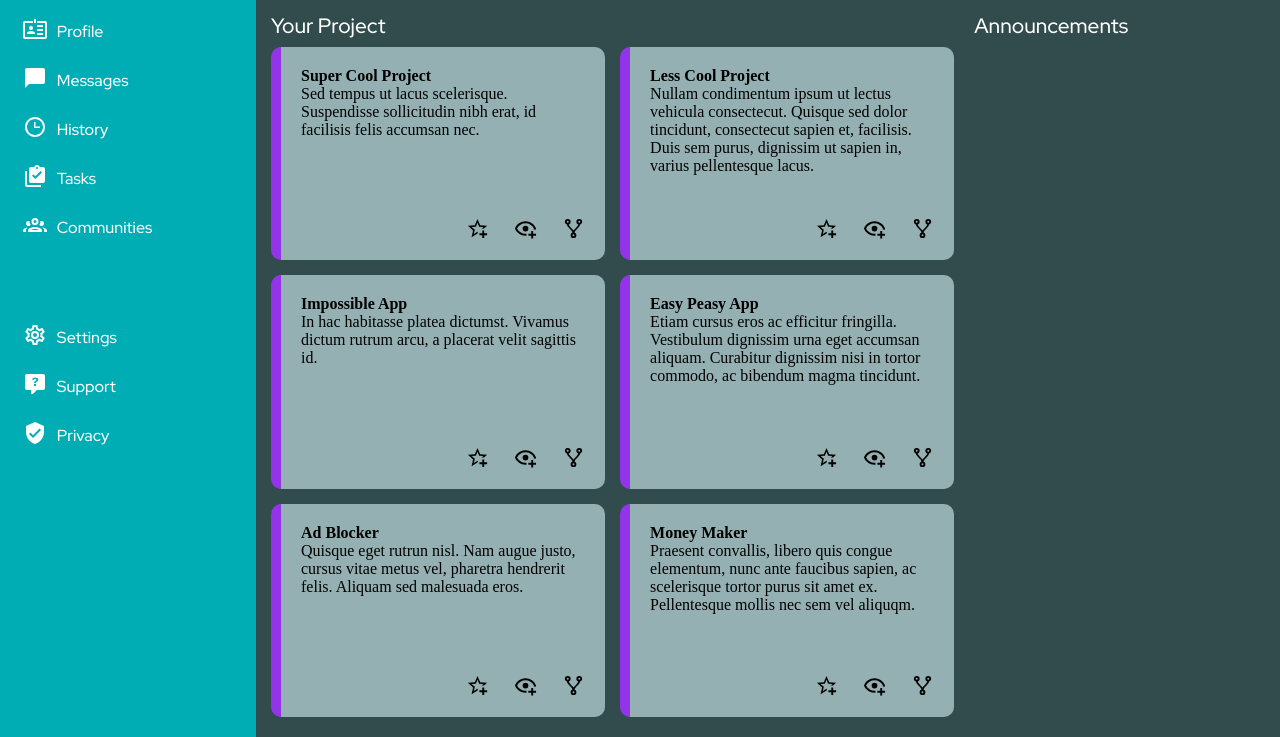
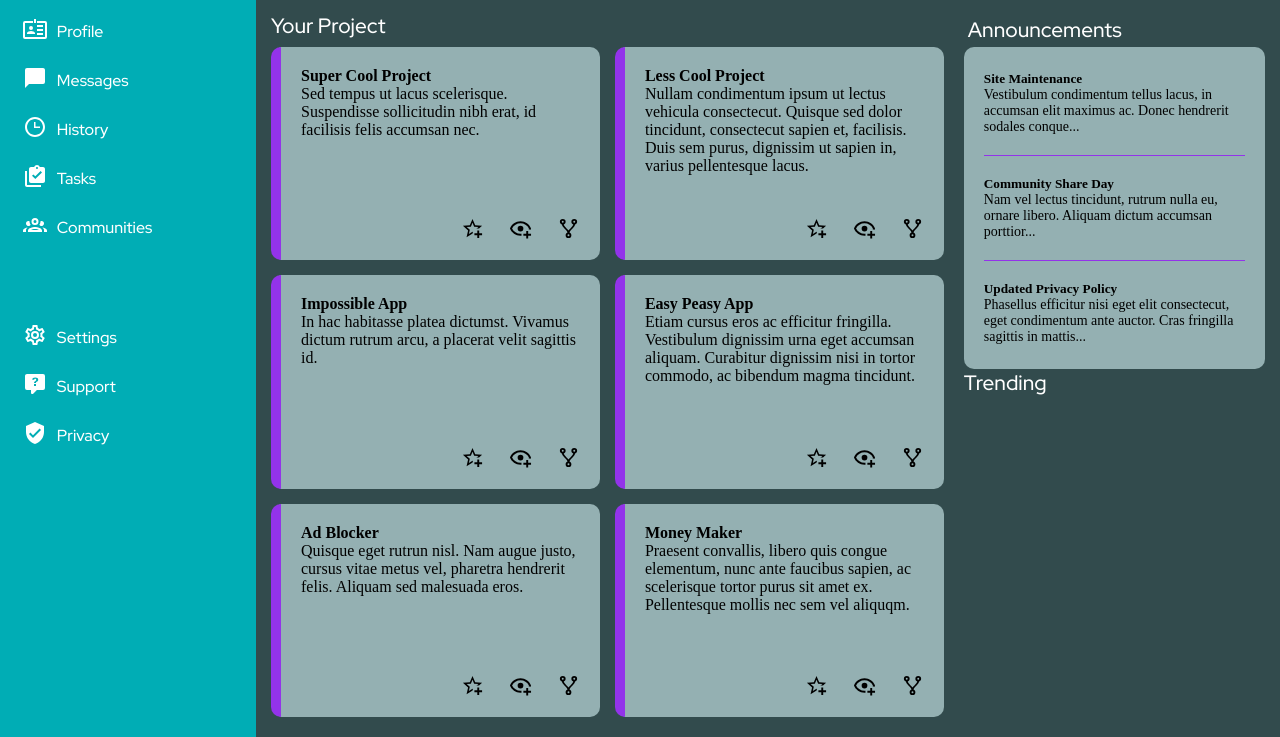
Before and after one commit to Nicolay112358/Admin-Dashboard, a plain HTML site: page index.html in a window 1280 px wide. Shown: the part 151-888 px from the top of the page. Drawn offline with Linux system fonts and the light colour scheme.

Commit message:
added announcement area

```diff
--- a/index.html
+++ b/index.html
@@ -189,8 +189,35 @@
                     </div>
                 </div>
             </div>
-            <div class="announcements-area">
-                <p class="announcements-text">Announcements</p>
+            <div class="right-sidebar">
+                <div class="announcements-text">
+                    <p>Announcements</p>
+                </div>
+                <div class="announcements">
+                    <div class="notification-area">
+                        <div class="notification">
+                            <h5>Site Maintenance</h5>
+                            <p>Vestibulum condimentum tellus lacus, in accumsan elit maximus ac. Donec hendrerit sodales
+                                conque...
+                            </p>
+                        </div>
+                        <div class="notification">
+                            <h5>Community Share Day</h5>
+                            <p>Nam vel lectus tincidunt, rutrum nulla eu, ornare libero. Aliquam dictum accumsan
+                                porttior...
+                            </p>
+                        </div>
+                        <div class="notification">
+                            <h5>Updated Privacy Policy</h5>
+                            <p>Phasellus efficitur nisi eget elit consectecut, eget condimentum ante auctor. Cras
+                                fringilla sagittis in mattis...
+                            </p>
+                        </div>
+                    </div>
+                </div>
+                <div class="trending">
+                    <p class="trending-text">Trending</p>
+                </div>
             </div>
         </div>
     </div>
--- a/style.css
+++ b/style.css
@@ -225,11 +225,12 @@
     display: grid;
     grid-template-columns: repeat(1, 2.3fr) 1fr;
     grid-template-rows: 35px;
-    padding: 15px 0px 0px 15px;
+    padding: 15px 15px 0px 15px;
 }
 
 .your-project-text,
-.announcements-text {
+.announcements-text,
+.trending-text {
     font-family: 'Red Hat Display', sans-serif;
     font-size: 1.3em;
     font-weight: 500;
@@ -277,7 +278,43 @@
     height: 23px;
 }
 
-.announcements-area {
+.right-sidebar {
     grid-row: 1 / 2;
     grid-column: 2 / 3;
+    width: 100%;
+    height: 100%;
+    display: grid;
+    grid-template-columns: repeat(1, 1fr);
+    grid-template-rows: repeat(2, 1fr);
 }
+
+.announcements,
+.trending {
+    height: 100%;
+}
+
+.announcements-text {
+    padding: 4px;
+}
+
+.notification-area {
+    background-color: #94B0B2;
+    border-radius: 10px;
+    padding-top: 4px;
+    padding-bottom: 4px;
+}
+
+.notification {
+    margin: 20px 20px 20px 20px;
+
+}
+
+.notification p {
+    font-size: 14px;
+}
+
+.notification:nth-child(2) {
+    padding: 20px 0px 20px 0px;
+    border-top: 1px solid #9333ea;
+    border-bottom: 1px solid #9333ea;
+}
```
